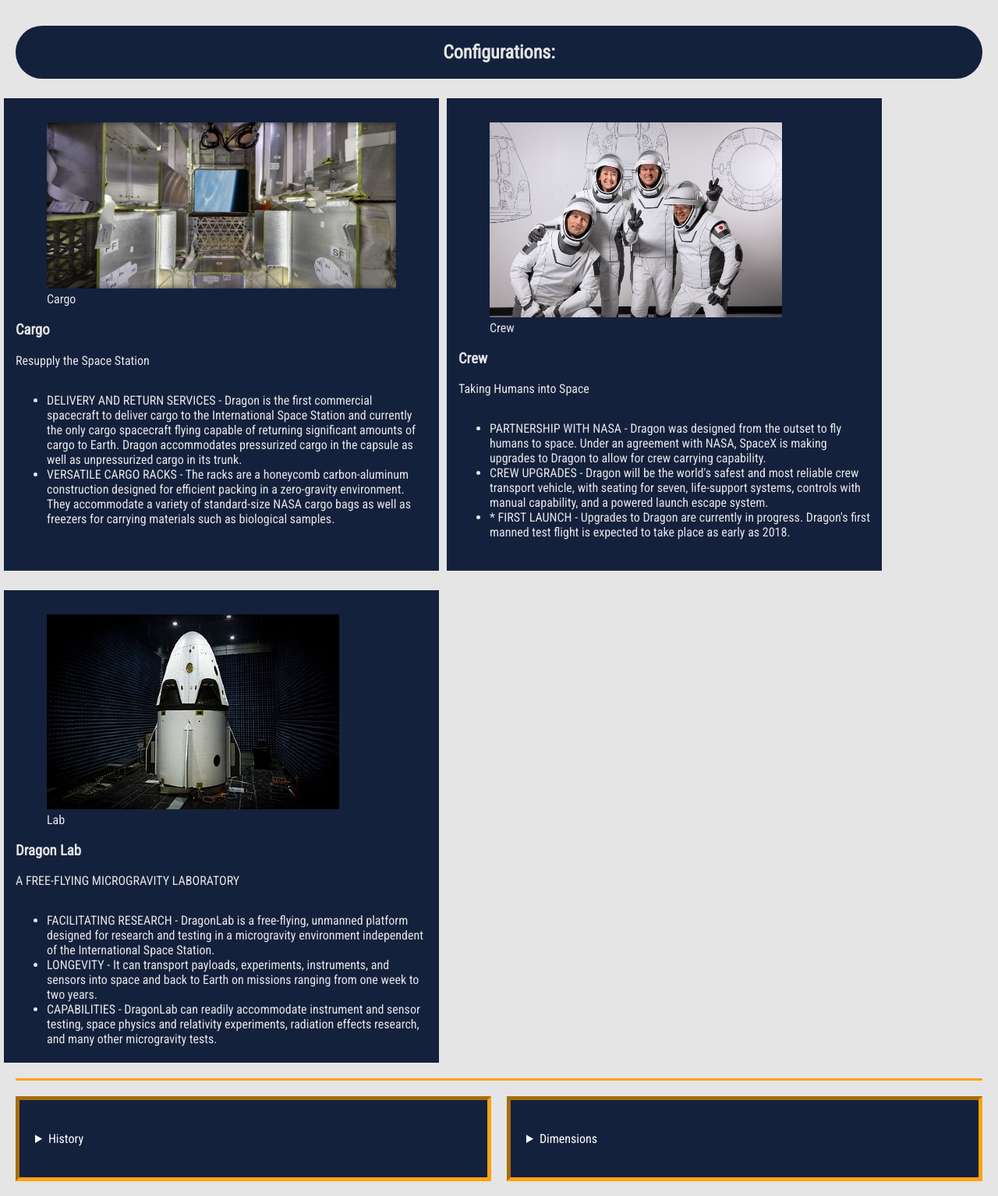
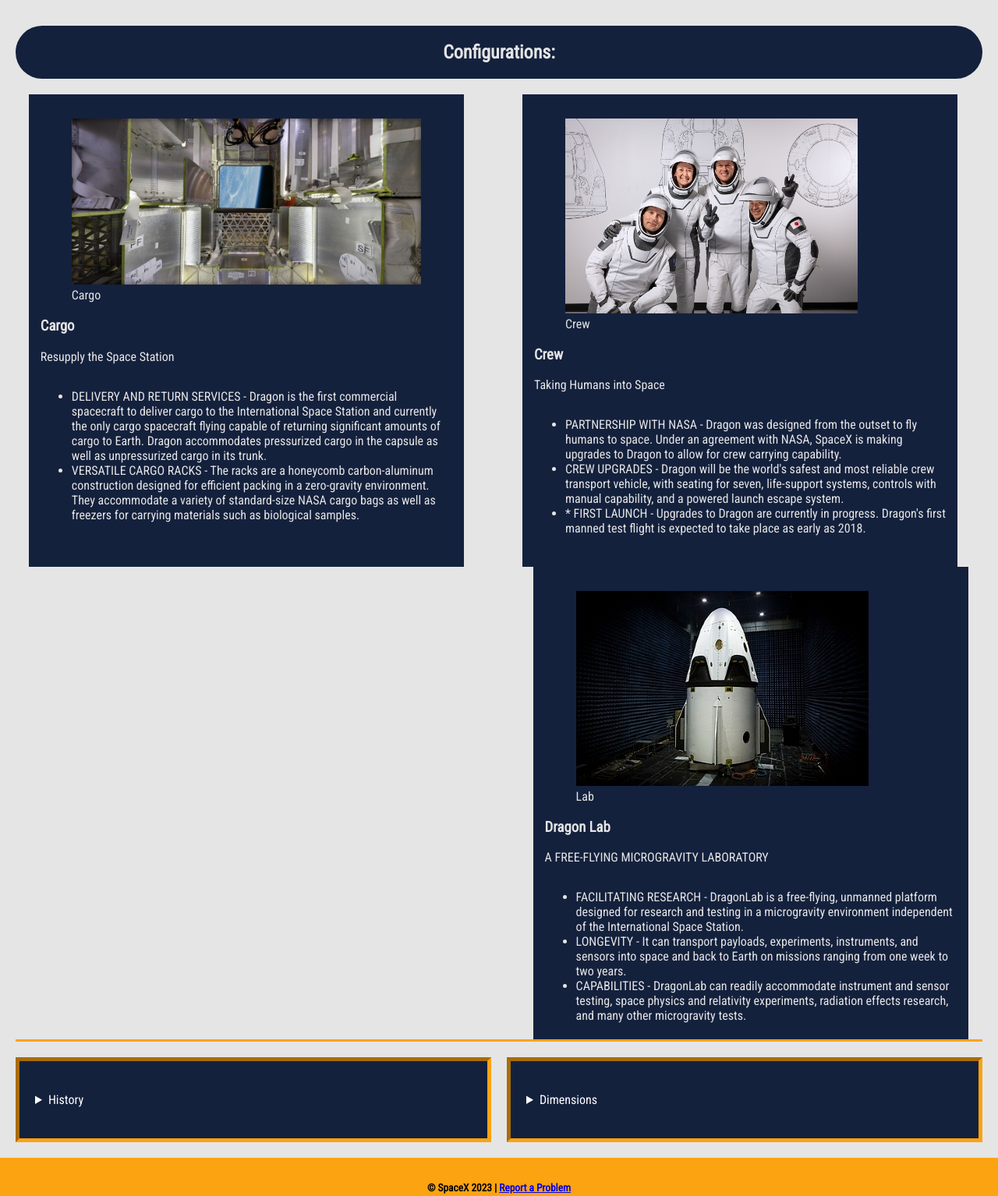
Before and after one commit to DeratM/ifsc-1310, a plain HTML site: page spacex-v2/index.html in a window 1280 px wide. Shown: the part 700-2234 px from the top of the page at 78% size. Drawn offline with Linux system fonts and the light colour scheme.

Commit message:
final update

```diff
--- a/spacex-v2/assets/style/style.css
+++ b/spacex-v2/assets/style/style.css
@@ -119,15 +119,33 @@ th, td{
 article.post{
     background-color: #14213D;
     padding: 15px;
-    margin: 5px;
     margin-bottom: 20px;
     display:inline-flex;
     flex-direction: column;
+
+}
+
+  #box-1{
     width: 33rem;
     height: 36rem;
-    float:left
+    float:left;
+    margin: 0 2.3rem;
   }
 
+
+  #box-2{
+    clear:both;
+    width: 33rem;
+    height: 36rem;
+    margin: 0 2.4rem;
+  }
+
+  #box-3{
+    width: 33rem;
+    height: 36rem;
+    float:right;
+    margin: 0 2.4rem;
+  }
 
 
   section#articles h2{
--- a/spacex-v2/index.html
+++ b/spacex-v2/index.html
@@ -38,7 +38,7 @@
       <h2>Configurations:</h2>
 
       <div class="container">
-      <article class="post">
+      <article id="box-1" class="post">
         <header>
           <figure>
           <img src="assets/img/dragon-intertior-cargo.jpg" alt="Cargo" />
@@ -55,7 +55,7 @@
         </ul>
       </article>
 
-      <article class="post">
+      <article id="box-2" class="post">
         <header>
           <figure>
           <img src="assets/img/spacex-crew.jpg" alt="Crew" />
@@ -75,7 +75,7 @@
       </article>
 
 
-      <article class="post">
+      <article id="box-3" class="post">
         <header>
           <figure>
           <img src="assets/img/dragon-exterior.jpg" alt="Lab" />
```
Also changed, not shown: spacex-v2/contact.html (+3 -3 lines), spacex-v2/faqs.html (+1 -1 lines), spacex-v2/history.html (+3 -5 lines).
